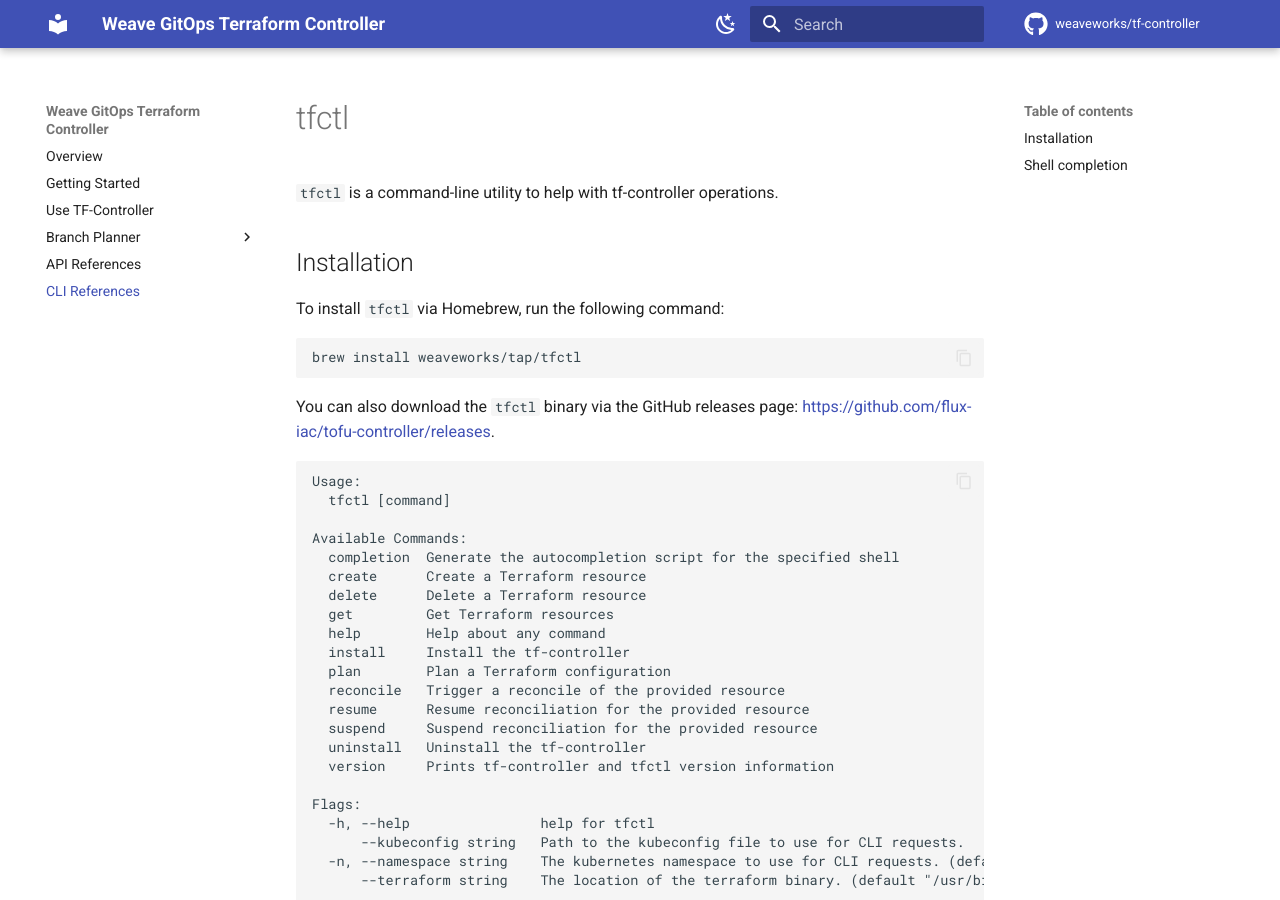
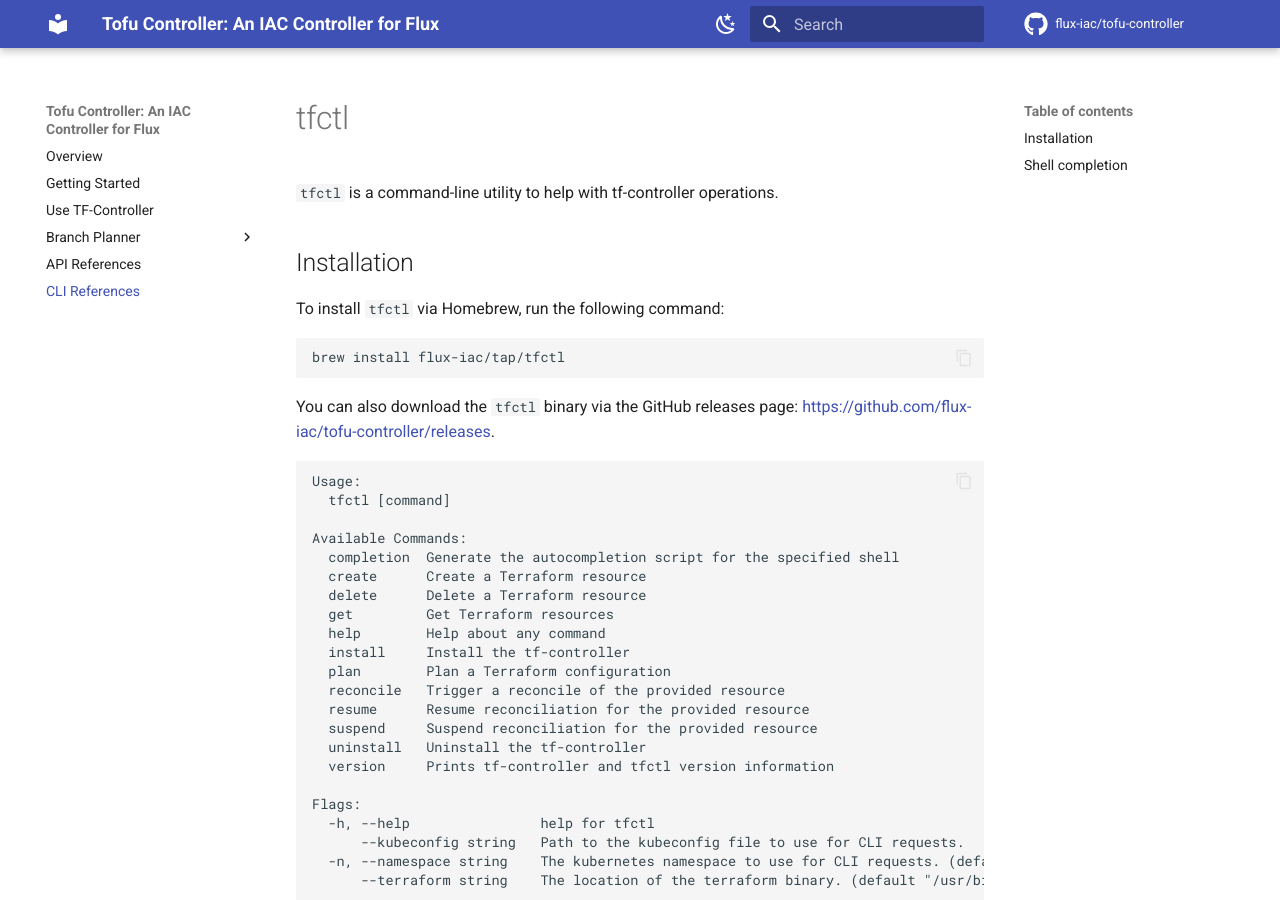
Before and after one commit to flux-iac/tofu-controller, an MkDocs documentation site: the page built from docs/tfctl.md, in a window 1280 px wide and 900 px high. Built offline with MkDocs 1.6.1 and Material for MkDocs 9.7.7, drawn with Linux system fonts in a browser that asks for light colours; comment, search, counter and statistics services are not loaded.

Commit message:
Rename Weave GitOps to tofu-controller

````diff
--- a/docs/tfctl.md
+++ b/docs/tfctl.md
@@ -7,7 +7,7 @@
 To install `tfctl` via Homebrew, run the following command:
 
 ```shell
-brew install weaveworks/tap/tfctl
+brew install flux-iac/tap/tfctl
 ```
 
 You can also download the `tfctl` binary via the GitHub releases page: [https://github.com/flux-iac/tofu-controller/releases](https://github.com/flux-iac/tofu-controller/releases).
--- a/mkdocs.yml
+++ b/mkdocs.yml
@@ -1,4 +1,4 @@
-site_name: Weave GitOps Terraform Controller
+site_name: "Tofu Controller: An IAC Controller for Flux"
 theme:
   name: material
   icon:
@@ -17,7 +17,7 @@
     - content.code.copy
 
 repo_url: https://github.com/flux-iac/tofu-controller
-repo_name: weaveworks/tf-controller
+repo_name: flux-iac/tofu-controller
 
 markdown_extensions:
   - pymdownx.highlight:
````
